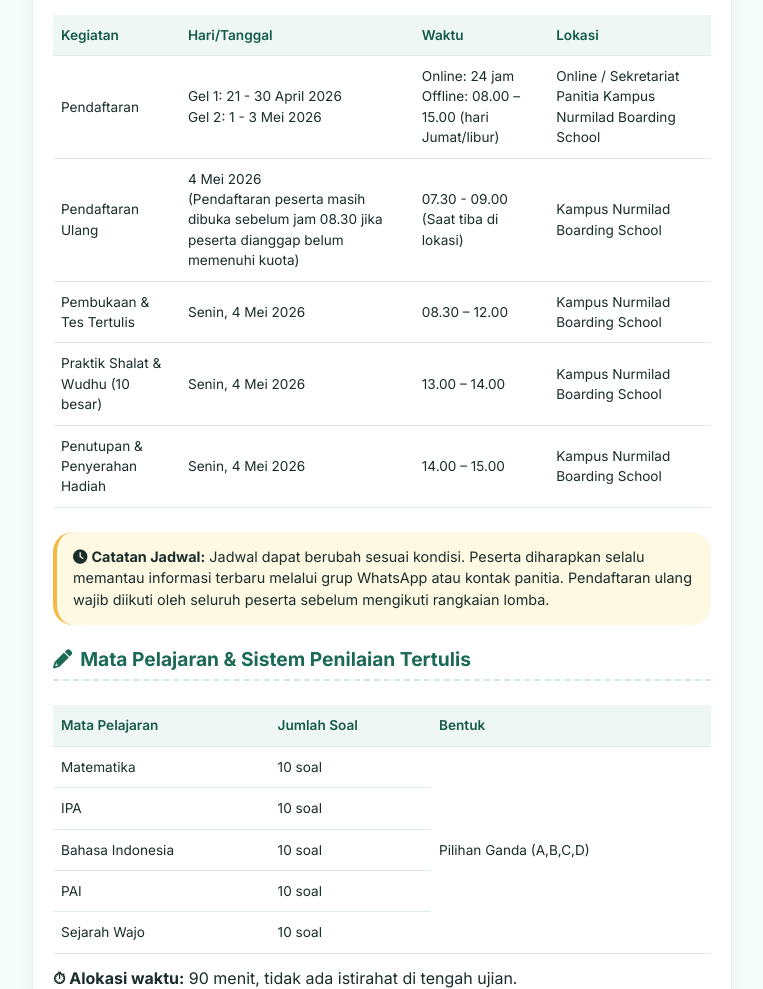
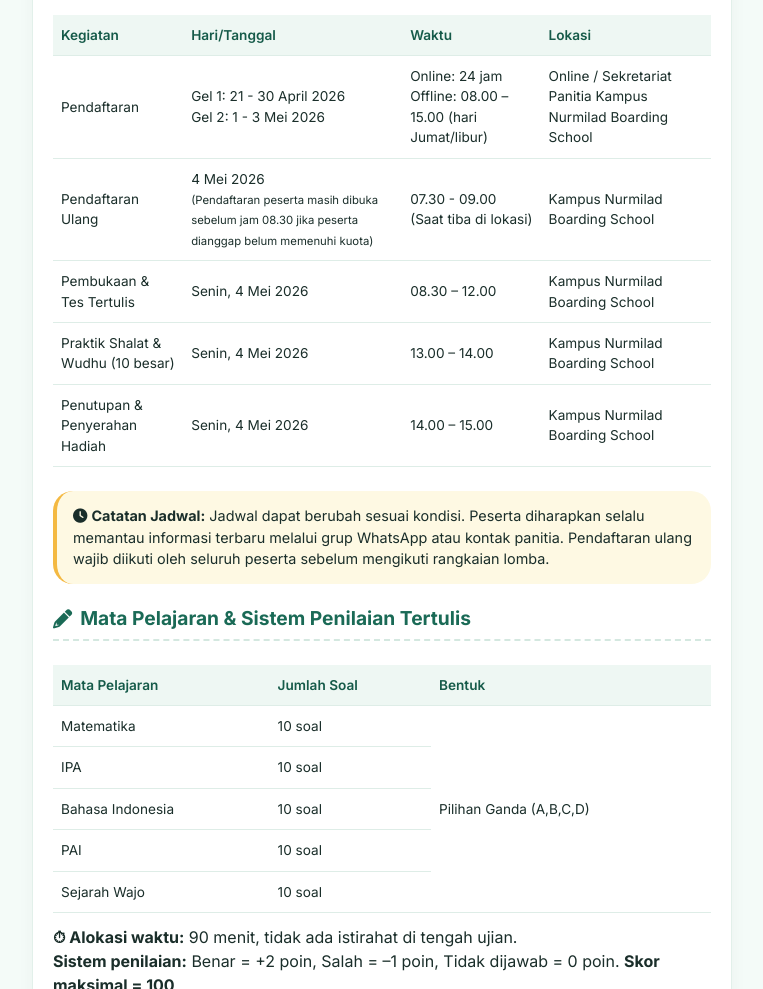
Before and after one commit to nurmilad/lomba2026, a plain HTML site: page index.html in a window 1280 px wide. Shown: the part 1616-2605 px from the top of the page, without its empty margins (258-1021 px from the left). Drawn offline with Linux system fonts and the light colour scheme.

Commit message:
Update index.html

```diff
--- a/index.html
+++ b/index.html
@@ -580,7 +580,7 @@
           </tr>
           <tr>
             <td>Pendaftaran Ulang</td>
-            <td>4 Mei 2026 <p>(Pendaftaran peserta masih dibuka sebelum jam 08.30 jika peserta dianggap belum memenuhi kuota)</p> </td>
+            <td>4 Mei 2026 <p><small>(Pendaftaran peserta masih dibuka sebelum jam 08.30 jika peserta dianggap belum memenuhi kuota)</small></p> </td>
             <td>07.30 - 09.00 (Saat tiba di lokasi)</td>
             <td>Kampus Nurmilad Boarding School</td>
           </tr>
```
